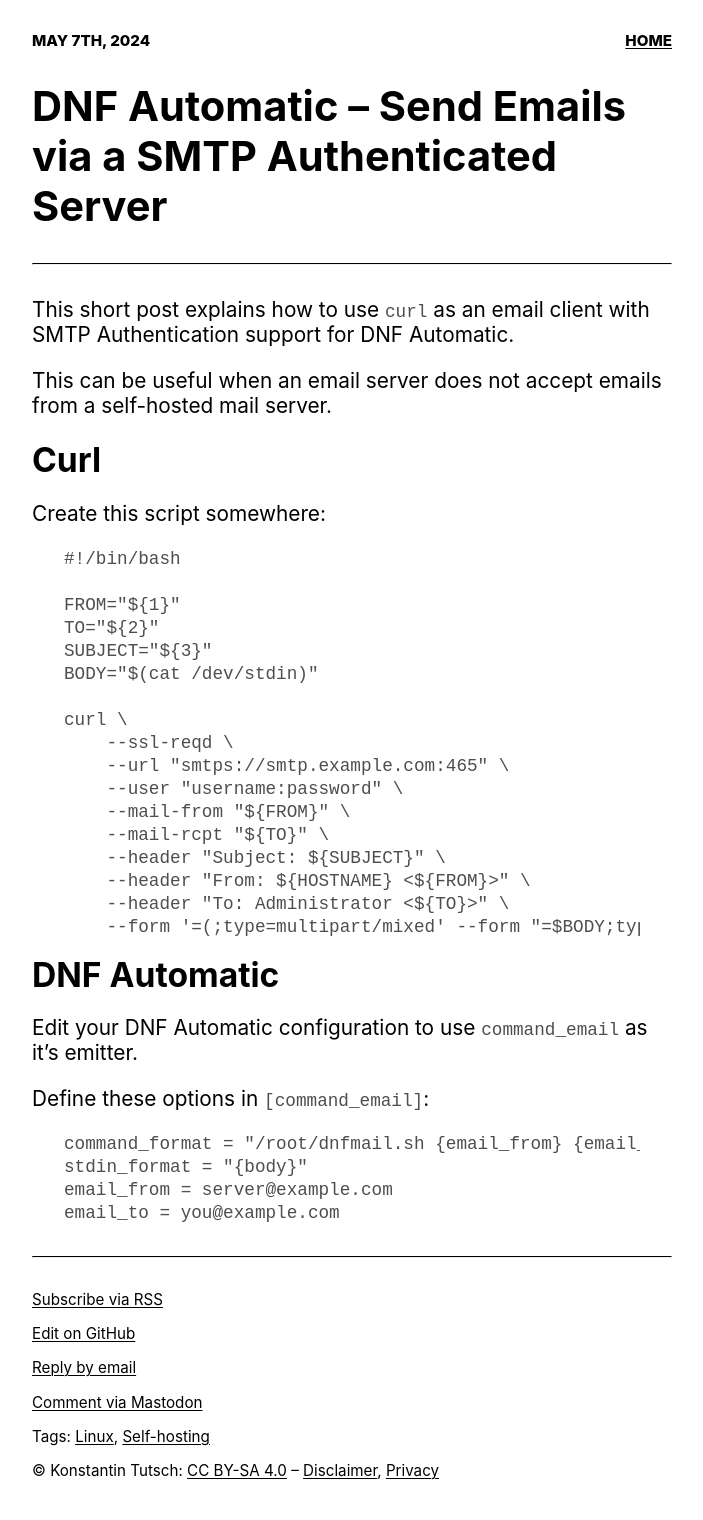
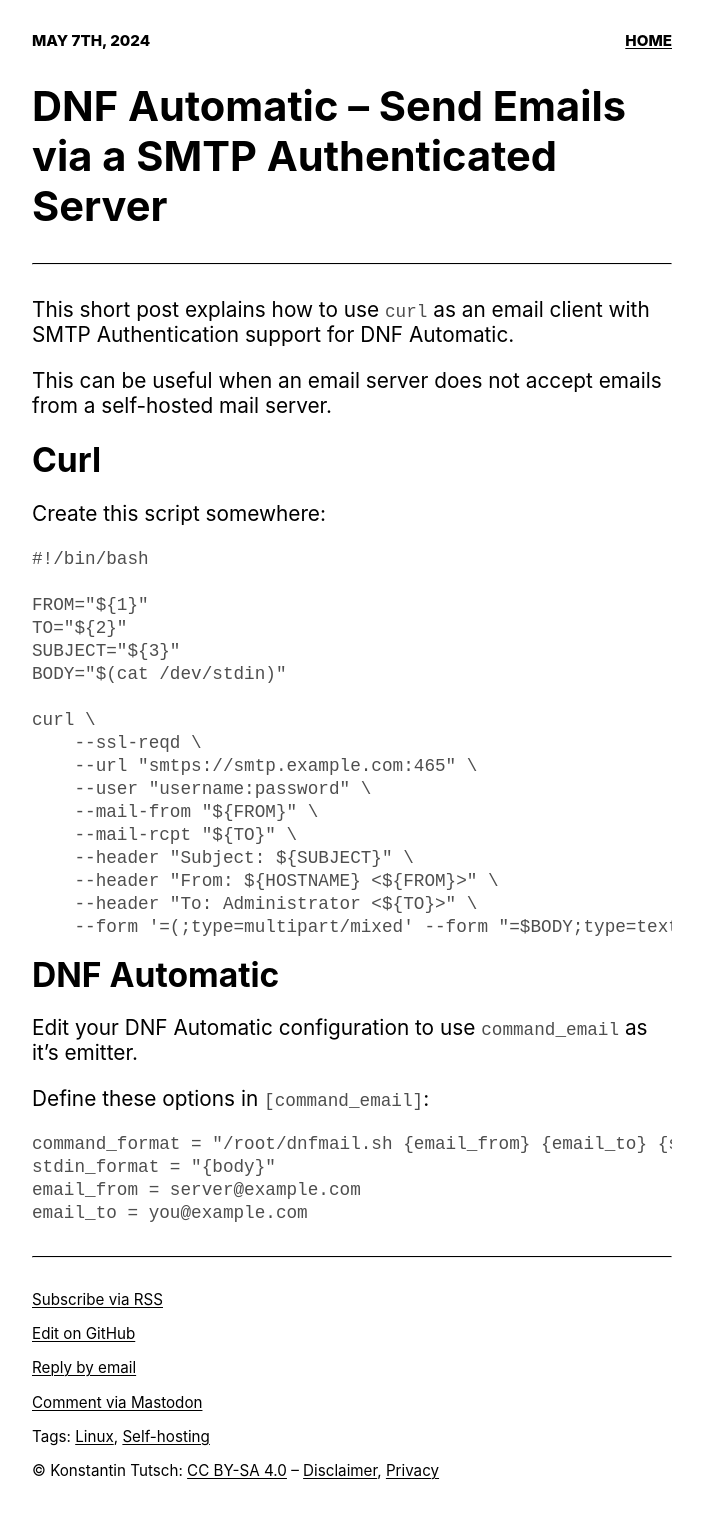
Before and after one commit to konstantintutsch/website, a Jekyll site: the page built from _posts/2024-05-07-dnf-automatic-send-email-via-smtp-auth.md, in a window 1280 px wide. Shown: the whole page, without its empty margins (288-991 px from the left). Built offline with Jekyll 4.4.1, drawn with Linux system fonts in a browser that asks for light colours.

Commit message:
Remove code block indentation

```diff
--- a/assets/css/style.css
+++ b/assets/css/style.css
@@ -236,7 +236,7 @@
     font-size: 0.85em;
 }
 pre {
-    margin: 1rem 2rem 1rem 2rem;
+    margin: 1rem 0 1rem 0;
     overflow-x: scroll;
 }
 
```
